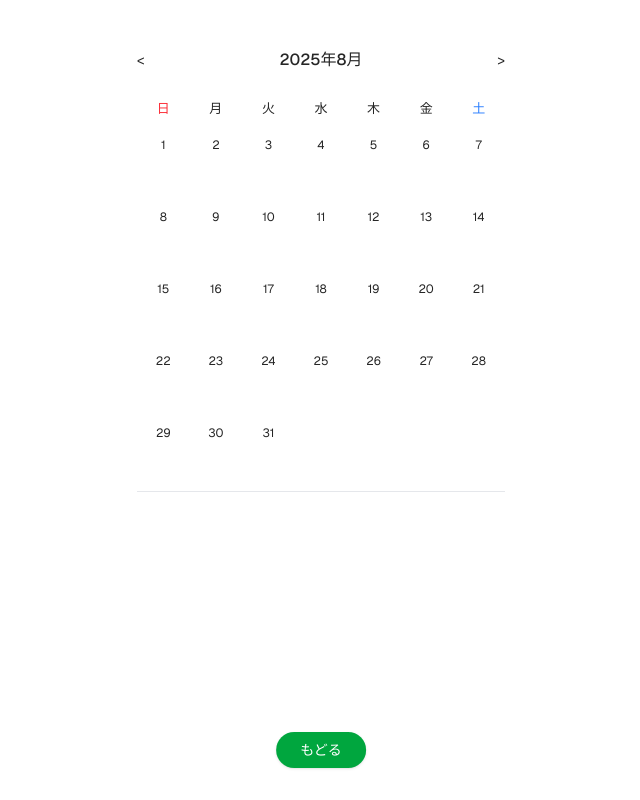
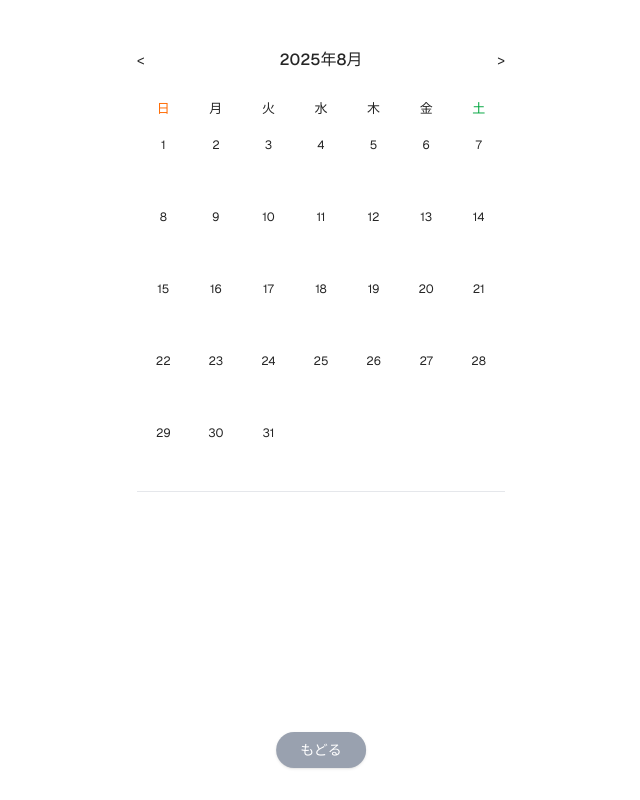
Before and after one commit to tomo-no-kai/mimamorumi, a Next.js app: page /logs in a window 1280 px wide. Shown: the whole page, without its empty margins (319-959 px from the left). Built offline with nearby package versions, Linux system fonts and the light colour scheme.

Commit message:
配色調整

```diff
--- a/src/app/logs/page.tsx
+++ b/src/app/logs/page.tsx
@@ -140,7 +140,7 @@
       {/* 曜日ラベル */}
       <div className="grid grid-cols-7 text-center font-medium text-[13px] mb-1">
         {["日", "月", "火", "水", "木", "金", "土"].map((d, idx) => (
-          <div key={d} className={idx === 0 ? "text-red-500" : idx === 6 ? "text-blue-500" : ""}>
+          <div key={d} className={idx === 0 ? "text-orange-500" : idx === 6 ? "text-green-600" : ""}>
             {d}
           </div>
         ))}
@@ -164,7 +164,7 @@
             >
               <div
                 className={`w-6 h-6 flex items-center justify-center text-[12px] ${
-                  isSelected ? "bg-gray-200 rounded-full" : ""
+                  isSelected ? "bg-orange-400 rounded-full text-white" : ""
                 }`}
               >
                 {getDate(date)}
@@ -196,7 +196,7 @@
       {/* 戻るボタン */}
       <button
         onClick={() => router.push("/")}
-        className="fixed bottom-8 left-1/2 -translate-x-1/2 bg-green-600 text-white rounded-full px-6 py-2 text-sm shadow"
+        className="fixed bottom-8 left-1/2 -translate-x-1/2 bg-gray-400 text-white rounded-full px-6 py-2 text-sm shadow"
       >
         もどる
       </button>
```
